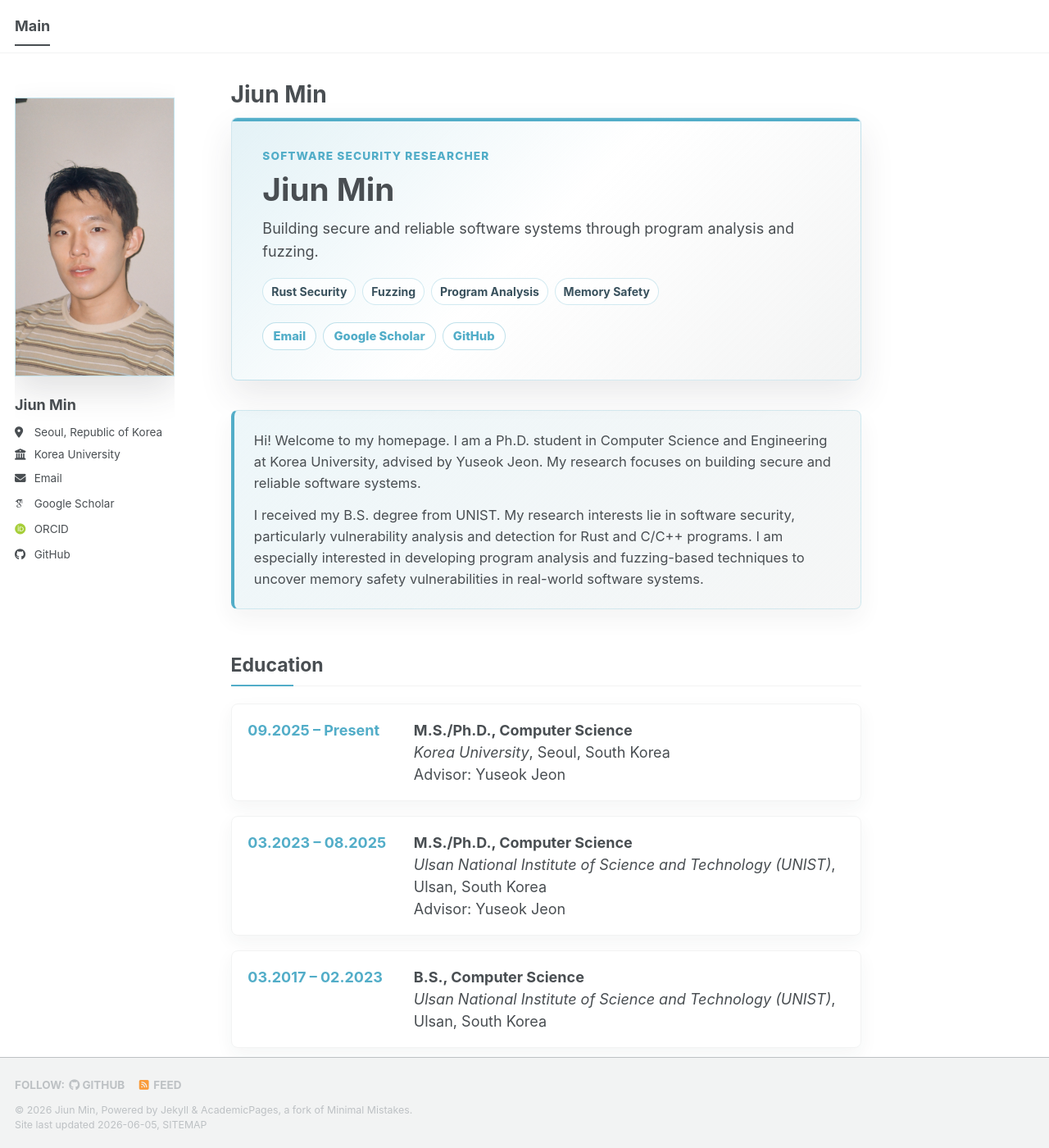
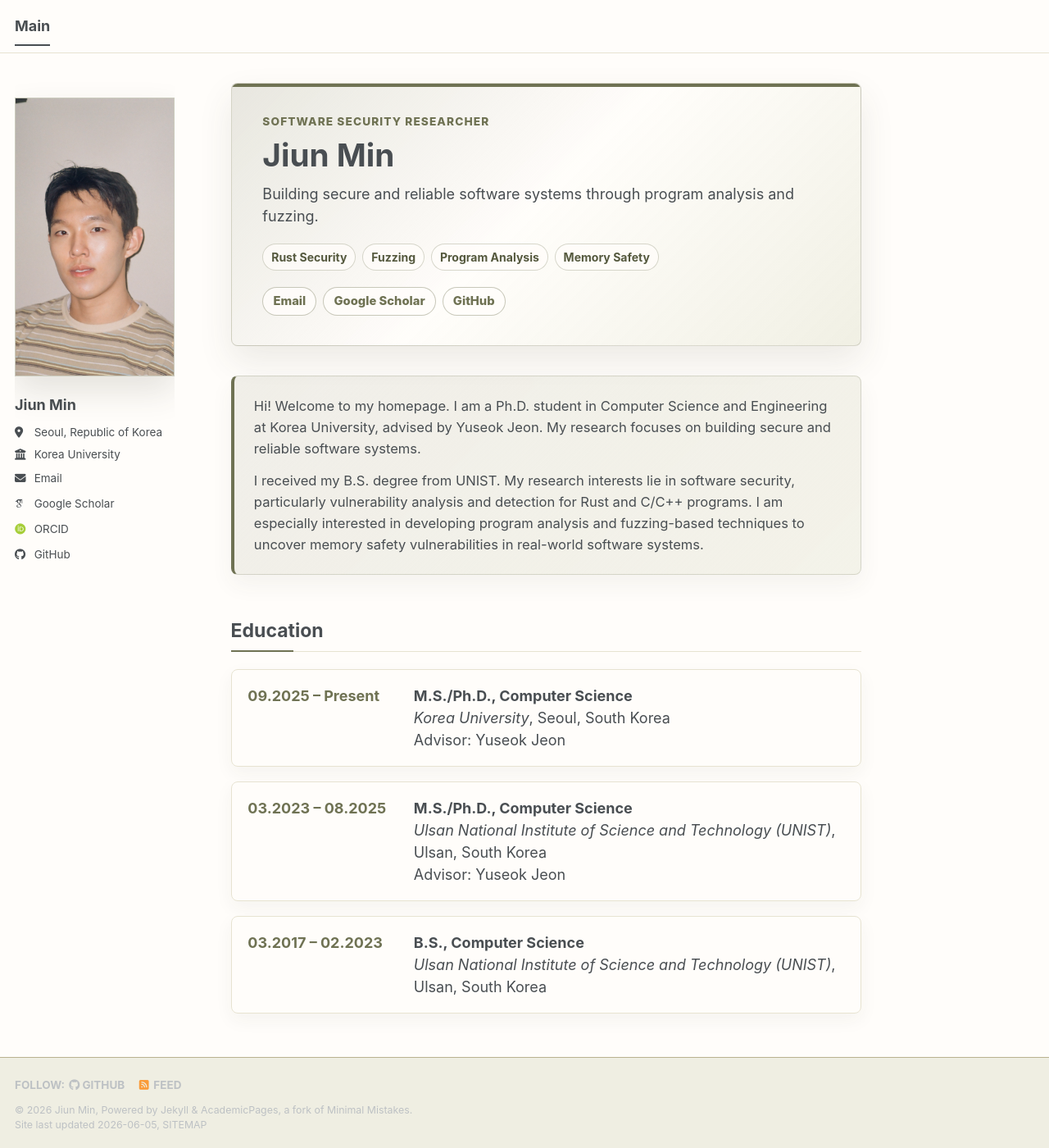
Before and after one commit to MJUCOM/MJUCOM.github.io, a Jekyll site: the page built from _pages/about.md, in a window 1280 px wide and 1400 px high. Shown: the whole window at 82% size. Built offline with Jekyll 4.4.1, drawn with Linux system fonts in a browser that asks for light colours; some web fonts are replaced; a script bundle is joined from its source files by our own code; library files that are not in the unit come from our copies.

Commit message:
Apply khaki theme and remove duplicate home title

```diff
--- a/_pages/about.md
+++ b/_pages/about.md
@@ -1,6 +1,6 @@
 ---
 permalink: /
-title: "Jiun Min"
+title:
 author_profile: true
 redirect_from:
   - /about/
--- a/_sass/layout/_page.scss
+++ b/_sass/layout/_page.scss
@@ -133,13 +133,13 @@
     margin: 0 0 2em;
     padding: 2em 2.1em;
     overflow: hidden;
-    color: #1f2b33;
-    border: 1px solid rgba(82, 173, 200, 0.24);
+    color: #2f3324;
+    border: 1px solid rgba(111, 114, 83, 0.26);
     border-radius: 8px;
     background:
-      linear-gradient(135deg, rgba(82, 173, 200, 0.16), rgba(255, 255, 255, 0.72) 48%, rgba(242, 243, 243, 0.92)),
+      linear-gradient(135deg, rgba(111, 114, 83, 0.16), rgba(255, 253, 250, 0.78) 48%, rgba(239, 238, 226, 0.9)),
       var(--global-bg-color);
-    box-shadow: 0 18px 42px rgba(49, 52, 54, 0.1);
+    box-shadow: 0 18px 42px rgba(67, 67, 47, 0.1);
   }
 
   .profile-hero::before {
@@ -184,12 +184,12 @@
 
   .profile-hero__tags span {
     padding: 0.34em 0.7em;
-    color: #39515d;
+    color: #55593e;
     font-size: 0.78em;
     font-weight: 700;
-    border: 1px solid rgba(82, 173, 200, 0.26);
+    border: 1px solid rgba(111, 114, 83, 0.28);
     border-radius: 999px;
-    background: rgba(255, 255, 255, 0.68);
+    background: rgba(255, 253, 250, 0.72);
   }
 
   .profile-hero__actions {
@@ -207,16 +207,16 @@
     font-weight: 800;
     line-height: 1;
     text-decoration: none;
-    border: 1px solid rgba(82, 173, 200, 0.36);
+    border: 1px solid rgba(111, 114, 83, 0.38);
     border-radius: 999px;
-    background: rgba(255, 255, 255, 0.78);
+    background: rgba(255, 253, 250, 0.82);
     transition: transform 0.18s ease, border-color 0.18s ease, background 0.18s ease, box-shadow 0.18s ease;
   }
 
   .profile-hero__actions a:hover,
   .publication-links a:hover {
     transform: translateY(-1px);
-    color: #2d7f95;
+    color: #4f5538;
     text-decoration: none;
     border-color: var(--global-link-color);
     background: #fff;
@@ -226,11 +226,11 @@
   .intro-panel {
     margin-bottom: 2.25em;
     padding: 1.25em 1.35em;
-    border: 1px solid rgba(82, 173, 200, 0.2);
+    border: 1px solid rgba(111, 114, 83, 0.22);
     border-left: 4px solid var(--global-link-color);
     border-radius: 8px;
-    background: linear-gradient(135deg, rgba(82, 173, 200, 0.1), rgba(242, 243, 243, 0.72));
-    box-shadow: 0 12px 28px rgba(49, 52, 54, 0.06);
+    background: linear-gradient(135deg, rgba(111, 114, 83, 0.1), rgba(239, 238, 226, 0.72));
+    box-shadow: 0 12px 28px rgba(67, 67, 47, 0.06);
   }
 
   .intro-panel p {
@@ -255,14 +255,14 @@
     border: 1px solid var(--global-border-color);
     border-radius: 8px;
     background: var(--global-bg-color);
-    box-shadow: 0 8px 22px rgba(49, 52, 54, 0.05);
+    box-shadow: 0 8px 22px rgba(67, 67, 47, 0.05);
     transition: transform 0.2s ease, box-shadow 0.2s ease, border-color 0.2s ease;
   }
 
   .timeline-item:hover {
     transform: translateY(-2px);
-    border-color: rgba(82, 173, 200, 0.42);
-    box-shadow: 0 14px 30px rgba(49, 52, 54, 0.09);
+    border-color: rgba(111, 114, 83, 0.42);
+    box-shadow: 0 14px 30px rgba(67, 67, 47, 0.09);
   }
 
   .timeline-date {
@@ -283,13 +283,13 @@
     border-left: 5px solid var(--global-link-color);
     border-radius: 8px;
     background: var(--global-bg-color);
-    box-shadow: 0 12px 28px rgba(49, 52, 54, 0.08);
+    box-shadow: 0 12px 28px rgba(67, 67, 47, 0.08);
     transition: transform 0.2s ease, box-shadow 0.2s ease, border-color 0.2s ease;
   }
 
   .publication-card:hover {
     transform: translateY(-2px);
-    box-shadow: 0 18px 34px rgba(49, 52, 54, 0.12);
+    box-shadow: 0 18px 34px rgba(67, 67, 47, 0.12);
     border-color: var(--global-link-color);
   }
 
@@ -302,8 +302,8 @@
     font-weight: 700;
     letter-spacing: 0;
     text-transform: uppercase;
-    border: 1px solid rgba(82, 173, 200, 0.35);
-    background: rgba(82, 173, 200, 0.09);
+    border: 1px solid rgba(111, 114, 83, 0.35);
+    background: rgba(111, 114, 83, 0.09);
   }
 
   .publication-title {
@@ -356,13 +356,13 @@
     border-left: 5px solid var(--global-link-color);
     border-radius: 8px;
     background: var(--global-bg-color);
-    box-shadow: 0 10px 24px rgba(49, 52, 54, 0.06);
+    box-shadow: 0 10px 24px rgba(67, 67, 47, 0.06);
     transition: transform 0.2s ease, box-shadow 0.2s ease, border-color 0.2s ease;
   }
 
   .info-card:hover {
     transform: translateY(-2px);
-    box-shadow: 0 16px 30px rgba(49, 52, 54, 0.1);
+    box-shadow: 0 16px 30px rgba(67, 67, 47, 0.1);
     border-color: var(--global-link-color);
   }
 
--- a/_sass/layout/_sidebar.scss
+++ b/_sass/layout/_sidebar.scss
@@ -165,14 +165,14 @@
 
     @include breakpoint($large) {
       padding: 0;
-      border: 1px solid rgba(82, 173, 200, 0.35);
-      box-shadow: 0 18px 38px rgba(49, 52, 54, 0.14);
+      border: 1px solid rgba(111, 114, 83, 0.36);
+      box-shadow: 0 18px 38px rgba(67, 67, 47, 0.14);
     }
 
     &:hover {
       transform: translateY(-2px);
       border-color: var(--global-link-color);
-      box-shadow: 0 22px 44px rgba(49, 52, 54, 0.16);
+      box-shadow: 0 22px 44px rgba(67, 67, 47, 0.16);
     }
   }
 }
--- a/_sass/theme/_default_light.scss
+++ b/_sass/theme/_default_light.scss
@@ -2,7 +2,7 @@
     DEFAULT THEME - LIGHT VERSION
     ========================================================================== */
 /* Color codes used for the theme */
-$primary-color              : #2f7f93;
+$primary-color              : #6f7253;
 $gray                       : #7a8288;
 $dark-gray                  : mix(#000, $gray, 40%);
 $darker-gray                : mix(#000, $gray, 60%);
@@ -11,7 +11,7 @@ $lighter-gray               : mix(#fff, $gray, 90%);
 
 /* Color codes used for the site */
 $danger-color               : #ee5f5b;
-$info-color                 : #2f7f93;
+$info-color                 : #6f7253;
 $notice-color               : #7a8288;
 $success-color              : #62c462;
 $warning-color              : #f89406;
@@ -29,16 +29,16 @@ $sidebar-screen-min-width   : 1024px;
 /* Default light theme for the site */
 :root {
     --global-base-color                 : #{$primary-color};
-    --global-bg-color                   : #fff;
-    --global-footer-bg-color            : #f2f3f3;
-    --global-border-color               : #{$lighter-gray};
-    --global-dark-border-color          : #bdc1c4;
-    --global-code-background-color      : #fafafa;
+    --global-bg-color                   : #fffdfa;
+    --global-footer-bg-color            : #efeee2;
+    --global-border-color               : #e7e3d1;
+    --global-dark-border-color          : #b9b28f;
+    --global-code-background-color      : #f8f6ec;
     --global-code-text-color            : #{$darker-gray};
     --global-fig-caption-color          : mix(#fff,  #{$dark-gray}, 25%);
-    --global-link-color                 : #52adc8;
-    --global-link-color-hover           : mix(#000, #2f7f93, 25%);
-    --global-link-color-visited         : mix(#fff, #2f7f93, 25%);
+    --global-link-color                 : #6f7253;
+    --global-link-color-hover           : #4f5538;
+    --global-link-color-visited         : #8d8f68;
     --global-masthead-link-color        : #{$dark-gray};
     --global-masthead-link-color-hover  : mix(#000, #{$gray}, 25%);
     --global-text-color                 : #{$dark-gray};
```
